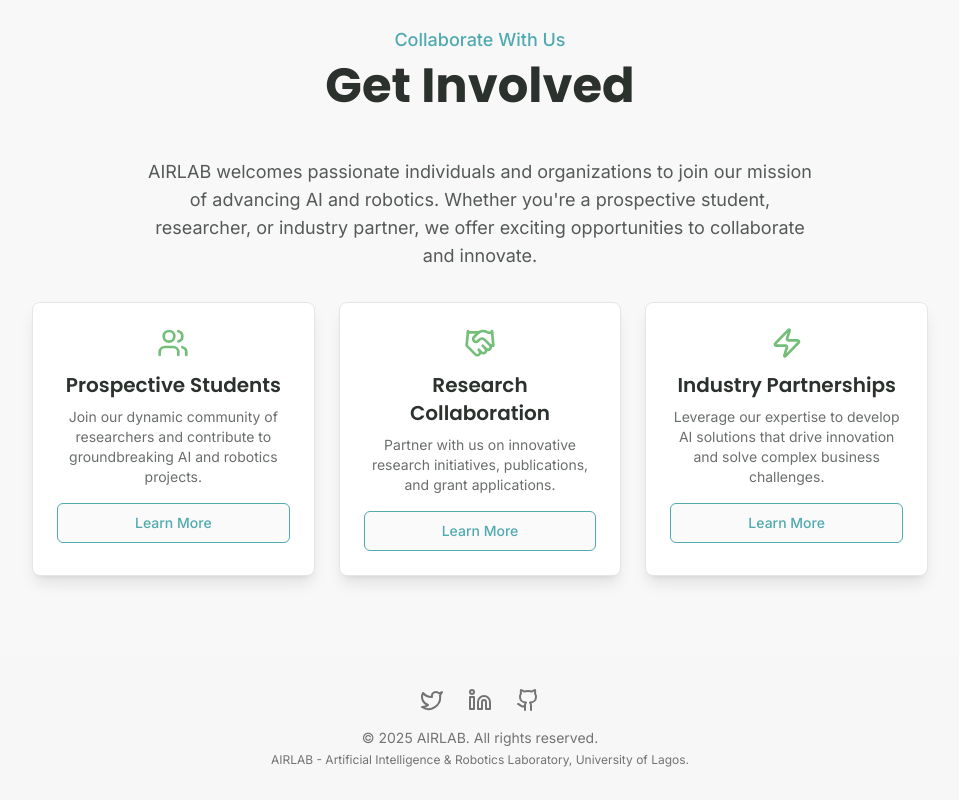
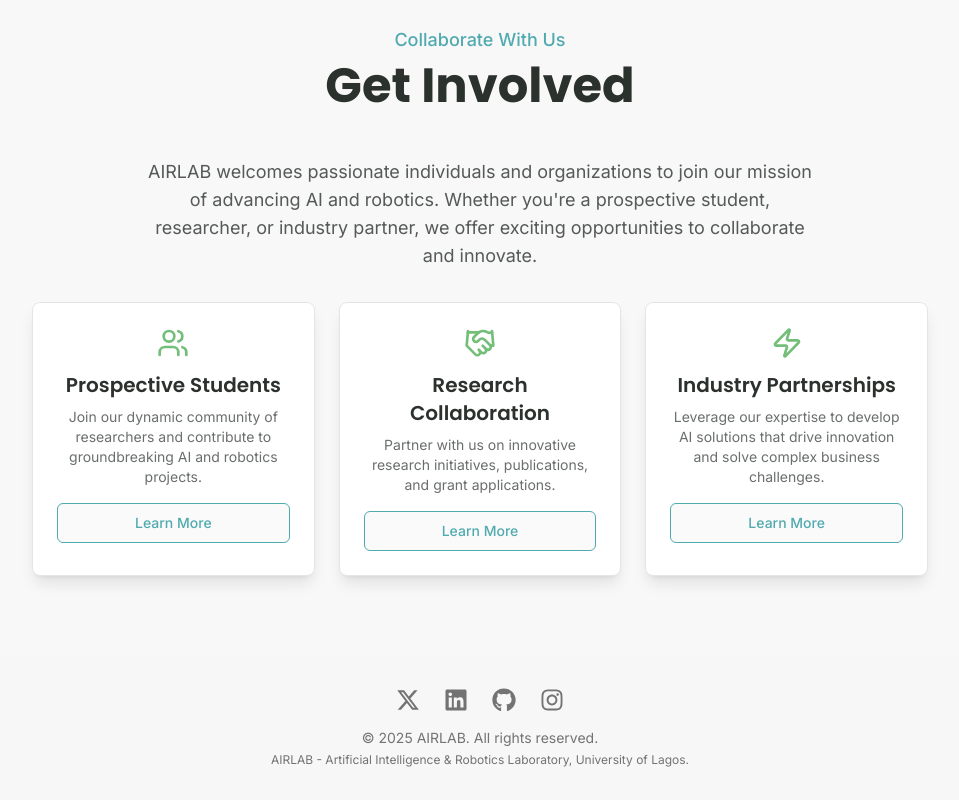
Before and after one commit to airlabglobal/AIRlab-site, a Next.js app: page / in a window 1280 px wide. Shown: the part 3661-4461 px from the top of the page, without its empty margins (160-1119 px from the left). Built offline with nearby package versions, Linux system fonts and the light colour scheme.

Commit message:
fixed deprecated social icons; added new social icons and links

```diff
--- a/package.json
+++ b/package.json
@@ -40,6 +40,7 @@
     "react": "^18.3.1",
     "react-day-picker": "^8.10.1",
     "react-dom": "^18.3.1",
+    "react-icons": "^5.5.0",
     "recharts": "^2.15.1",
     "tailwind-merge": "^3.0.1",
     "tailwindcss-animate": "^1.0.7"
--- a/src/app/admin/layout.tsx
+++ b/src/app/admin/layout.tsx
@@ -20,7 +20,7 @@
   // { href: '/admin/settings', label: 'Settings', icon: Settings }, // Example for future
 ];
 
-const ADMIN_PASSWORD = 'AIRLAB_2025';
+const ADMIN_PASSWORD = process.env.ADMIN_PASSWORD;
 
 export default function AdminLayout({
   children,
--- a/src/components/layout/Footer.tsx
+++ b/src/components/layout/Footer.tsx
@@ -1,5 +1,6 @@
-import { Github, Linkedin, Twitter } from 'lucide-react';
-import Link from 'next/link';
+import Link from "next/link";
+import { FaGithub, FaLinkedin, FaXTwitter, FaInstagram } from "react-icons/fa6";
+import { SocialLinks } from "@/data/socials";
 
 export default function Footer() {
   const currentYear = new Date().getFullYear();
@@ -7,21 +8,42 @@
     <footer className="bg-muted/50 text-muted-foreground py-8 mt-auto">
       <div className="container mx-auto px-4 sm:px-6 lg:px-8 text-center">
         <div className="flex justify-center space-x-6 mb-4">
-          <Link href="#" aria-label="Twitter" className="hover:text-primary transition-colors">
-            <Twitter className="h-6 w-6" />
+          <Link
+            href={SocialLinks.x}
+            aria-label="Twitter"
+            className="hover:text-primary transition-colors"
+          >
+            <FaXTwitter className="h-6 w-6" />
           </Link>
-          <Link href="#" aria-label="LinkedIn" className="hover:text-primary transition-colors">
-            <Linkedin className="h-6 w-6" />
+          <Link
+            href={SocialLinks.linkedin}
+            aria-label="LinkedIn"
+            className="hover:text-primary transition-colors"
+          >
+            <FaLinkedin className="h-6 w-6" />
           </Link>
-          <Link href="#" aria-label="GitHub" className="hover:text-primary transition-colors">
-            <Github className="h-6 w-6" />
+          <Link
+            href={SocialLinks.github}
+            aria-label="GitHub"
+            target="_blank"
+            className="hover:text-primary transition-colors"
+          >
+            <FaGithub className="h-6 w-6" />
+          </Link>
+          <Link
+            href={SocialLinks.instagram}
+            aria-label="Instagram"
+            className="hover:text-primary transition-colors"
+          >
+            <FaInstagram className="h-6 w-6" />
           </Link>
         </div>
         <p className="text-sm">
           &copy; {currentYear} AIRLAB. All rights reserved.
         </p>
         <p className="text-xs mt-1">
-          AIRLAB - Artificial Intelligence & Robotics Laboratory, University of Lagos.
+          AIRLAB - Artificial Intelligence & Robotics Laboratory, University of
+          Lagos.
         </p>
       </div>
     </footer>
--- /dev/null
+++ b/src/data/socials.ts
@@ -0,0 +1,6 @@
+export const SocialLinks = {
+  x: "x.com",
+  github: "https://github.com/airlabglobal",
+  instagram: "",
+  linkedin: "https://www.linkedin.com/company/airlab-unilag/",
+};
```
Also changed, not shown: 1 other file (tests, documents, lock files or other folders).
